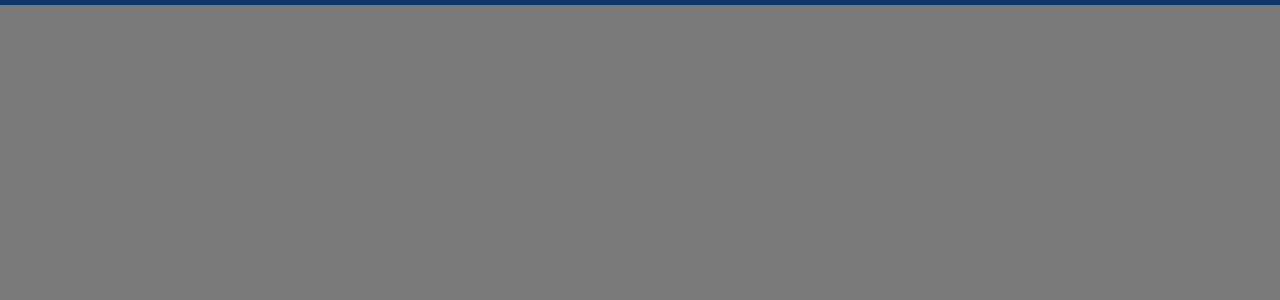
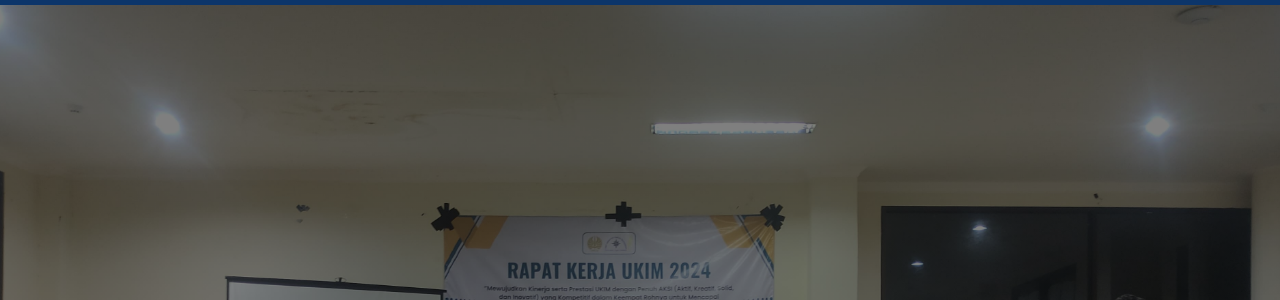
Before and after one commit to zekacode/WEB-UKIM, a plain HTML site: page beranda.html in a window 1280 px wide. Shown: the part 68-368 px from the top of the page. Drawn offline with Linux system fonts and the light colour scheme.

Commit message:
Update beranda.css

```diff
--- a/beranda.css
+++ b/beranda.css
@@ -48,7 +48,7 @@ nav {
 
 /* Hero Section */
 .hero {
-    background: linear-gradient(to bottom, rgba(0, 0, 0, 0.5), rgba(0, 0, 0, 0.5)), url('/asset/beranda.jpeg') no-repeat center center/cover;
+    background: linear-gradient(to bottom, rgba(0, 0, 0, 0.5), rgba(0, 0, 0, 0.5)), url('/Images/beranda.jpeg') no-repeat center center/cover;
     height: 100vh;
     display: flex;
     align-items: center;
```
